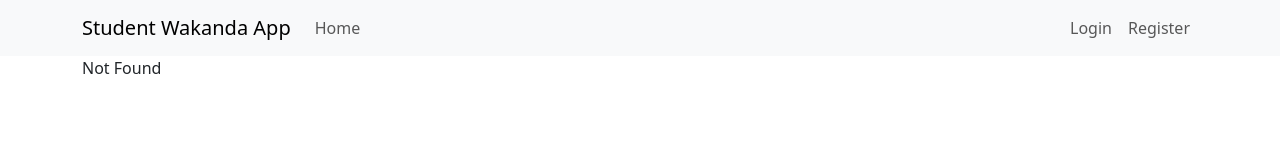
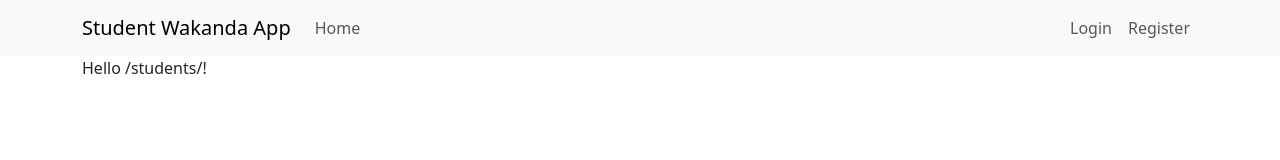
Before and after one commit to reza-binar/kampus-merdeka-7-fullstack, a React (Vite) app in the folder chapter-6/student-app/: page /students in a window 1280 px wide. Before the commit this address had no page. Shown: the top 160 px of the page. Built offline with nearby package versions, Linux system fonts and the light colour scheme.

Commit message:
chapter 6: topic 6

```diff
--- a/chapter-6/student-app/src/routeTree.gen.ts
+++ b/chapter-6/student-app/src/routeTree.gen.ts
@@ -21,6 +21,7 @@ const ProfileLazyImport = createFileRoute('/profile')()
 const LoginLazyImport = createFileRoute('/login')()
 const AboutLazyImport = createFileRoute('/about')()
 const IndexLazyImport = createFileRoute('/')()
+const StudentsIndexLazyImport = createFileRoute('/students/')()
 const StudentsCreateLazyImport = createFileRoute('/students/create')()
 const StudentsIdLazyImport = createFileRoute('/students/$id')()
 const StudentsEditIdLazyImport = createFileRoute('/students/edit/$id')()
@@ -56,6 +57,14 @@ const IndexLazyRoute = IndexLazyImport.update({
   path: '/',
   getParentRoute: () => rootRoute,
 } as any).lazy(() => import('./routes/index.lazy').then((d) => d.Route))
+
+const StudentsIndexLazyRoute = StudentsIndexLazyImport.update({
+  id: '/students/',
+  path: '/students/',
+  getParentRoute: () => rootRoute,
+} as any).lazy(() =>
+  import('./routes/students/index.lazy').then((d) => d.Route),
+)
 
 const StudentsCreateLazyRoute = StudentsCreateLazyImport.update({
   id: '/students/create',
@@ -132,6 +141,13 @@ declare module '@tanstack/react-router' {
       preLoaderRoute: typeof StudentsCreateLazyImport
       parentRoute: typeof rootRoute
     }
+    '/students/': {
+      id: '/students/'
+      path: '/students'
+      fullPath: '/students'
+      preLoaderRoute: typeof StudentsIndexLazyImport
+      parentRoute: typeof rootRoute
+    }
     '/students/edit/$id': {
       id: '/students/edit/$id'
       path: '/students/edit/$id'
@@ -152,6 +168,7 @@ export interface FileRoutesByFullPath {
   '/register': typeof RegisterLazyRoute
   '/students/$id': typeof StudentsIdLazyRoute
   '/students/create': typeof StudentsCreateLazyRoute
+  '/students': typeof StudentsIndexLazyRoute
   '/students/edit/$id': typeof StudentsEditIdLazyRoute
 }
 
@@ -163,6 +180,7 @@ export interface FileRoutesByTo {
   '/register': typeof RegisterLazyRoute
   '/students/$id': typeof StudentsIdLazyRoute
   '/students/create': typeof StudentsCreateLazyRoute
+  '/students': typeof StudentsIndexLazyRoute
   '/students/edit/$id': typeof StudentsEditIdLazyRoute
 }
 
@@ -175,6 +193,7 @@ export interface FileRoutesById {
   '/register': typeof RegisterLazyRoute
   '/students/$id': typeof StudentsIdLazyRoute
   '/students/create': typeof StudentsCreateLazyRoute
+  '/students/': typeof StudentsIndexLazyRoute
   '/students/edit/$id': typeof StudentsEditIdLazyRoute
 }
 
@@ -188,6 +207,7 @@ export interface FileRouteTypes {
     | '/register'
     | '/students/$id'
     | '/students/create'
+    | '/students'
     | '/students/edit/$id'
   fileRoutesByTo: FileRoutesByTo
   to:
@@ -198,6 +218,7 @@ export interface FileRouteTypes {
     | '/register'
     | '/students/$id'
     | '/students/create'
+    | '/students'
     | '/students/edit/$id'
   id:
     | '__root__'
@@ -208,6 +229,7 @@ export interface FileRouteTypes {
     | '/register'
     | '/students/$id'
     | '/students/create'
+    | '/students/'
     | '/students/edit/$id'
   fileRoutesById: FileRoutesById
 }
@@ -220,6 +242,7 @@ export interface RootRouteChildren {
   RegisterLazyRoute: typeof RegisterLazyRoute
   StudentsIdLazyRoute: typeof StudentsIdLazyRoute
   StudentsCreateLazyRoute: typeof StudentsCreateLazyRoute
+  StudentsIndexLazyRoute: typeof StudentsIndexLazyRoute
   StudentsEditIdLazyRoute: typeof StudentsEditIdLazyRoute
 }
 
@@ -231,6 +254,7 @@ const rootRouteChildren: RootRouteChildren = {
   RegisterLazyRoute: RegisterLazyRoute,
   StudentsIdLazyRoute: StudentsIdLazyRoute,
   StudentsCreateLazyRoute: StudentsCreateLazyRoute,
+  StudentsIndexLazyRoute: StudentsIndexLazyRoute,
   StudentsEditIdLazyRoute: StudentsEditIdLazyRoute,
 }
 
@@ -253,6 +277,7 @@ export const routeTree = rootRoute
         "/register",
         "/students/$id",
         "/students/create",
+        "/students/",
         "/students/edit/$id"
       ]
     },
@@ -277,6 +302,9 @@ export const routeTree = rootRoute
     "/students/create": {
       "filePath": "students/create.lazy.jsx"
     },
+    "/students/": {
+      "filePath": "students/index.lazy.jsx"
+    },
     "/students/edit/$id": {
       "filePath": "students/edit/$id.lazy.jsx"
     }
--- /dev/null
+++ b/chapter-6/student-app/src/routes/students/index.lazy.jsx
@@ -0,0 +1,5 @@
+import { createLazyFileRoute } from '@tanstack/react-router'
+
+export const Route = createLazyFileRoute('/students/')({
+  component: () => <div>Hello /students/!</div>,
+})
```
Also changed, not shown: chapter-6/student-app/vercel.json (added).
